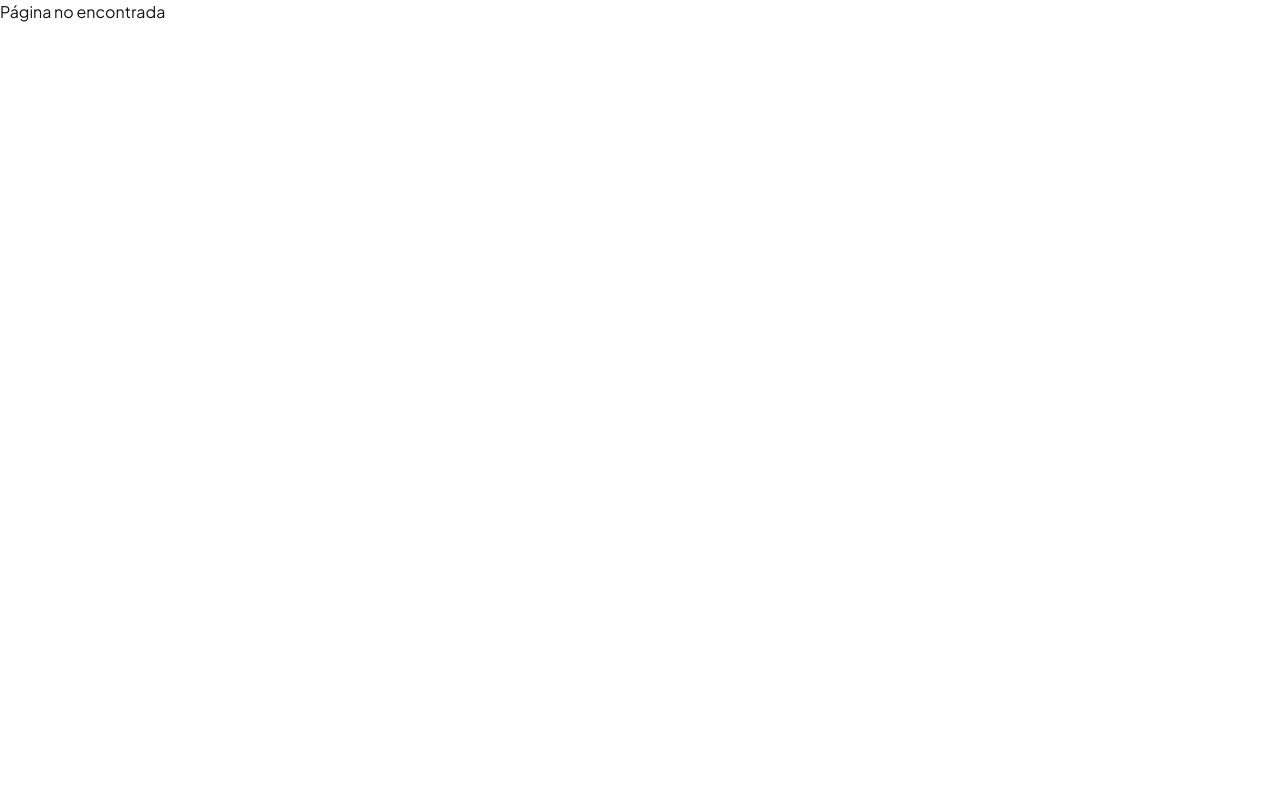
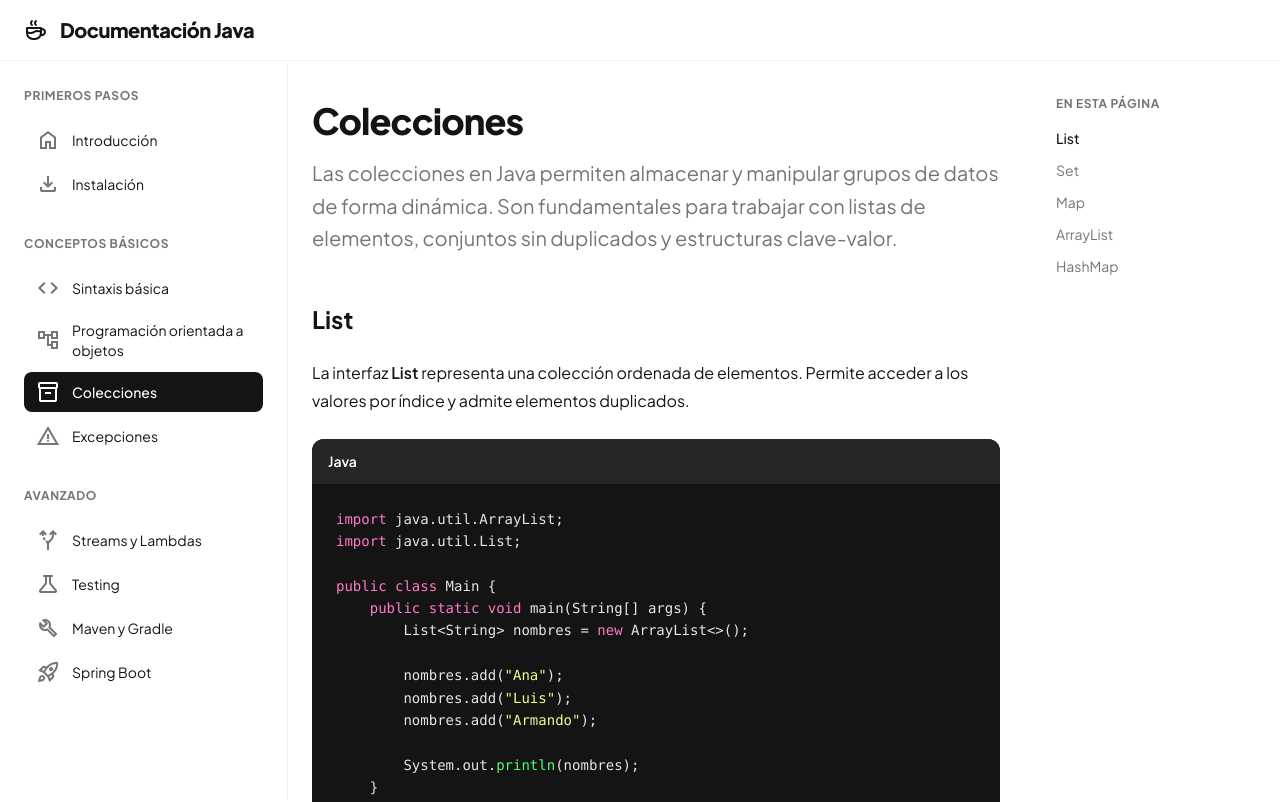
Before and after one commit to AJVP1/java, a React (Vite) app: page /#/colecciones in a window 1280 px wide. Shown: the top 802 px of the page. Built offline with nearby package versions, Linux system fonts and the light colour scheme.

Commit message:
componente colecciones

```diff
--- a/src/App.tsx
+++ b/src/App.tsx
@@ -8,6 +8,7 @@ import { Introduccion } from "./pages/Introduccion.tsx";
 import { Instalacion } from "./pages/Instalacion.tsx";
 import { Sintaxis } from "./pages/Sintaxis.tsx";
 import { POO } from "./pages/Poo.tsx";
+import { Colecciones } from "./pages/Colecciones.tsx";
 
 function App() {
   return (
@@ -17,6 +18,7 @@ function App() {
         <Route path="/instalacion" element={<Instalacion />} />
         <Route path="/sintaxis" element={<Sintaxis />} />
         <Route path="/poo" element={<POO />} />
+        <Route path="/colecciones" element={<Colecciones />} />
 
         <Route path="*" element={<p>Página no encontrada</p>} />
       </Routes>
--- /dev/null
+++ b/src/pages/Colecciones.tsx
@@ -0,0 +1,229 @@
+import { DocsLayout } from "../layout/Docs.tsx";
+import { Sidebar } from "../components/Sidebar.tsx";
+import { TableOfContents } from "../components/TableOfContents.tsx";
+import modulosData from "../data/modulos.json";
+import Note from "../components/Notes.tsx";
+import Codeblock from "../components/Codeblock.tsx";
+
+const listCode = `<span class="keyword">import</span> java.util.ArrayList;
+<span class="keyword">import</span> java.util.List;
+
+<span class="keyword">public</span> <span class="keyword">class</span> Main {
+    <span class="keyword">public</span> <span class="keyword">static</span> <span class="keyword">void</span> main(String[] args) {
+        List&lt;String&gt; nombres = <span class="keyword">new</span> ArrayList&lt;&gt;();
+
+        nombres.add(<span class="string">"Ana"</span>);
+        nombres.add(<span class="string">"Luis"</span>);
+        nombres.add(<span class="string">"Armando"</span>);
+
+        System.out.<span class="function">println</span>(nombres);
+    }
+}`;
+
+const setCode = `<span class="keyword">import</span> java.util.HashSet;
+<span class="keyword">import</span> java.util.Set;
+
+<span class="keyword">public</span> <span class="keyword">class</span> Main {
+    <span class="keyword">public</span> <span class="keyword">static</span> <span class="keyword">void</span> main(String[] args) {
+        Set&lt;String&gt; colores = <span class="keyword">new</span> HashSet&lt;&gt;();
+
+        colores.add(<span class="string">"rojo"</span>);
+        colores.add(<span class="string">"azul"</span>);
+        colores.add(<span class="string">"rojo"</span>);
+
+        System.out.<span class="function">println</span>(colores);
+    }
+}`;
+
+const mapCode = `<span class="keyword">import</span> java.util.HashMap;
+<span class="keyword">import</span> java.util.Map;
+
+<span class="keyword">public</span> <span class="keyword">class</span> Main {
+    <span class="keyword">public</span> <span class="keyword">static</span> <span class="keyword">void</span> main(String[] args) {
+        Map&lt;String, Integer&gt; edades = <span class="keyword">new</span> HashMap&lt;&gt;();
+
+        edades.put(<span class="string">"Ana"</span>, <span class="number">22</span>);
+        edades.put(<span class="string">"Luis"</span>, <span class="number">30</span>);
+        edades.put(<span class="string">"Armando"</span>, <span class="number">25</span>);
+
+        System.out.<span class="function">println</span>(edades.get(<span class="string">"Luis"</span>));
+    }
+}`;
+
+const arrayListCode = `<span class="keyword">import</span> java.util.ArrayList;
+
+<span class="keyword">public</span> <span class="keyword">class</span> Main {
+    <span class="keyword">public</span> <span class="keyword">static</span> <span class="keyword">void</span> main(String[] args) {
+        ArrayList&lt;Integer&gt; numeros = <span class="keyword">new</span> ArrayList&lt;&gt;();
+
+        numeros.add(<span class="number">10</span>);
+        numeros.add(<span class="number">20</span>);
+        numeros.add(<span class="number">30</span>);
+
+        System.out.<span class="function">println</span>(numeros.get(<span class="number">1</span>));
+    }
+}`;
+
+const hashMapCode = `<span class="keyword">import</span> java.util.HashMap;
+
+<span class="keyword">public</span> <span class="keyword">class</span> Main {
+    <span class="keyword">public</span> <span class="keyword">static</span> <span class="keyword">void</span> main(String[] args) {
+        HashMap&lt;String, String&gt; capitales = <span class="keyword">new</span> HashMap&lt;&gt;();
+
+        capitales.put(<span class="string">"Argentina"</span>, <span class="string">"Buenos Aires"</span>);
+        capitales.put(<span class="string">"Chile"</span>, <span class="string">"Santiago"</span>);
+        capitales.put(<span class="string">"Perú"</span>, <span class="string">"Lima"</span>);
+
+        System.out.<span class="function">println</span>(capitales);
+    }
+}`;
+
+export const Colecciones = () => {
+  return (
+    <DocsLayout
+      sidebar={<Sidebar />}
+      toc={<TableOfContents items={modulosData.sidebar[1].items[2].toc} />}
+    >
+      <h1 className="text-4xl font-extrabold tracking-tight text-[#141414] mb-4">
+        Colecciones
+      </h1>
+
+      <p className="text-xl text-[#757575] leading-relaxed">
+        Las colecciones en Java permiten almacenar y manipular grupos de datos
+        de forma dinámica. Son fundamentales para trabajar con listas de
+        elementos, conjuntos sin duplicados y estructuras clave-valor.
+      </p>
+
+      <h2
+        id="listas"
+        className="text-2xl font-bold mt-12 mb-4 text-[#141414] scroll-mt-20"
+      >
+        List
+      </h2>
+
+      <p className="text-base leading-7 text-[#141414] my-6">
+        La interfaz <span className="font-semibold">List</span> representa una
+        colección ordenada de elementos. Permite acceder a los valores por
+        índice y admite elementos duplicados.
+      </p>
+
+      <Codeblock code={listCode} title="Java" />
+
+      <p className="text-base leading-7 text-[#141414] my-6">
+        Es una de las estructuras más utilizadas cuando necesitas mantener el
+        orden de inserción y recorrer elementos en secuencia.
+      </p>
+
+      <h2
+        id="sets"
+        className="text-2xl font-bold mt-12 mb-4 text-[#141414] scroll-mt-20"
+      >
+        Set
+      </h2>
+
+      <p className="text-base leading-7 text-[#141414] my-6">
+        La interfaz <span className="font-semibold">Set</span> representa una
+        colección de elementos únicos. No permite duplicados y resulta útil
+        cuando necesitas evitar repeticiones.
+      </p>
+
+      <Codeblock code={setCode} title="Java" />
+
+      <Note title="Importante">
+        Si intentas agregar un valor repetido a un{" "}
+        <code className="bg-[#f7f7f7] px-1.5 py-0.5 rounded">Set</code>, la
+        colección lo ignorará automáticamente.
+      </Note>
+
+      <h2
+        id="maps"
+        className="text-2xl font-bold mt-12 mb-4 text-[#141414] scroll-mt-20"
+      >
+        Map
+      </h2>
+
+      <p className="text-base leading-7 text-[#141414] my-6">
+        La interfaz <span className="font-semibold">Map</span> se utiliza para
+        almacenar datos en pares{" "}
+        <span className="font-semibold">clave-valor</span>. Cada clave es única
+        y permite recuperar rápidamente el valor asociado.
+      </p>
+
+      <Codeblock code={mapCode} title="Java" />
+
+      <p className="text-base leading-7 text-[#141414] my-6">
+        Esta estructura es muy útil para representar configuraciones, catálogos,
+        relaciones entre entidades o cualquier dato que necesite una clave para
+        su acceso.
+      </p>
+
+      <h2
+        id="arraylist"
+        className="text-2xl font-bold mt-12 mb-4 text-[#141414] scroll-mt-20"
+      >
+        ArrayList
+      </h2>
+
+      <p className="text-base leading-7 text-[#141414] my-6">
+        <span className="font-semibold">ArrayList</span> es una implementación
+        concreta de <span className="font-semibold">List</span>. Se usa cuando
+        necesitas una lista redimensionable y acceso rápido por índice.
+      </p>
+
+      <Codeblock code={arrayListCode} title="Java" />
+
+      <div className="grid md:grid-cols-2 gap-6 my-8">
+        <div className="p-6 border border-[#f2f2f2] rounded-xl">
+          <h3 className="font-bold text-lg mb-2 text-[#141414]">
+            Ventaja principal
+          </h3>
+          <p className="text-sm text-[#757575]">
+            Permite agregar y leer elementos fácilmente sin definir un tamaño
+            fijo como ocurre con los arrays tradicionales.
+          </p>
+        </div>
+
+        <div className="p-6 border border-[#f2f2f2] rounded-xl">
+          <h3 className="font-bold text-lg mb-2 text-[#141414]">
+            Caso de uso común
+          </h3>
+          <p className="text-sm text-[#757575]">
+            Es ideal para manejar listados dinámicos, resultados de consultas o
+            colecciones que cambian durante la ejecución.
+          </p>
+        </div>
+      </div>
+
+      <h2
+        id="hashmap"
+        className="text-2xl font-bold mt-12 mb-4 text-[#141414] scroll-mt-20"
+      >
+        HashMap
+      </h2>
+
+      <p className="text-base leading-7 text-[#141414] my-6">
+        <span className="font-semibold">HashMap</span> es una implementación de{" "}
+        <span className="font-semibold">Map</span> muy utilizada por su
+        eficiencia. Permite almacenar pares clave-valor y acceder a ellos de
+        forma rápida.
+      </p>
+
+      <Codeblock code={hashMapCode} title="Java" />
+
+      <p className="text-base leading-7 text-[#141414] my-6">
+        Es una excelente opción cuando necesitas búsquedas rápidas a partir de
+        una clave, por ejemplo usuarios por ID, productos por código o países
+        por nombre.
+      </p>
+
+      <Note title="Resumen">
+        <span className="font-semibold">List</span> mantiene orden y admite
+        duplicados, <span className="font-semibold">Set</span> evita elementos
+        repetidos y <span className="font-semibold">Map</span> organiza datos en
+        pares clave-valor. Entre sus implementaciones más comunes están{" "}
+        <span className="font-semibold">ArrayList</span> y{" "}
+        <span className="font-semibold">HashMap</span>.
+      </Note>
+    </DocsLayout>
+  );
+};
```
